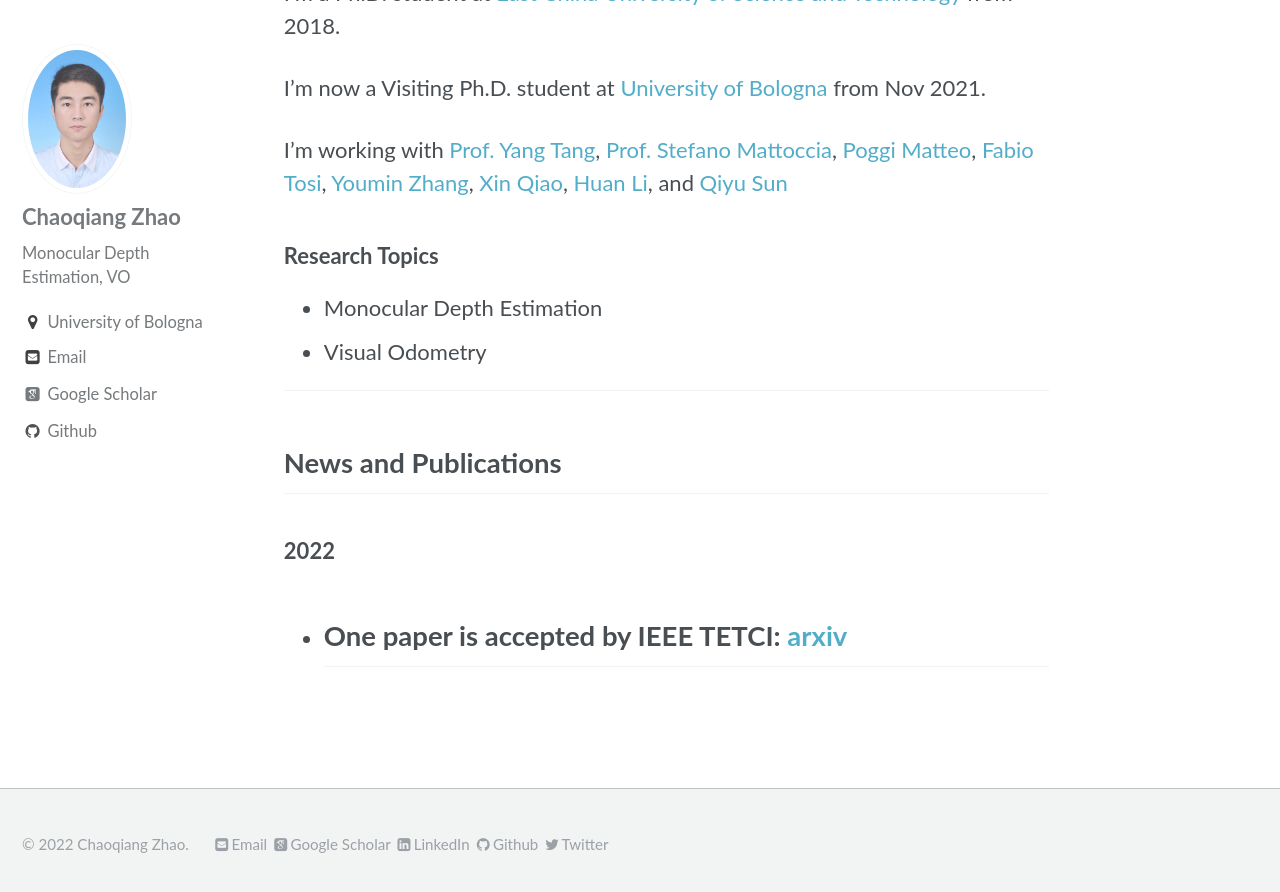
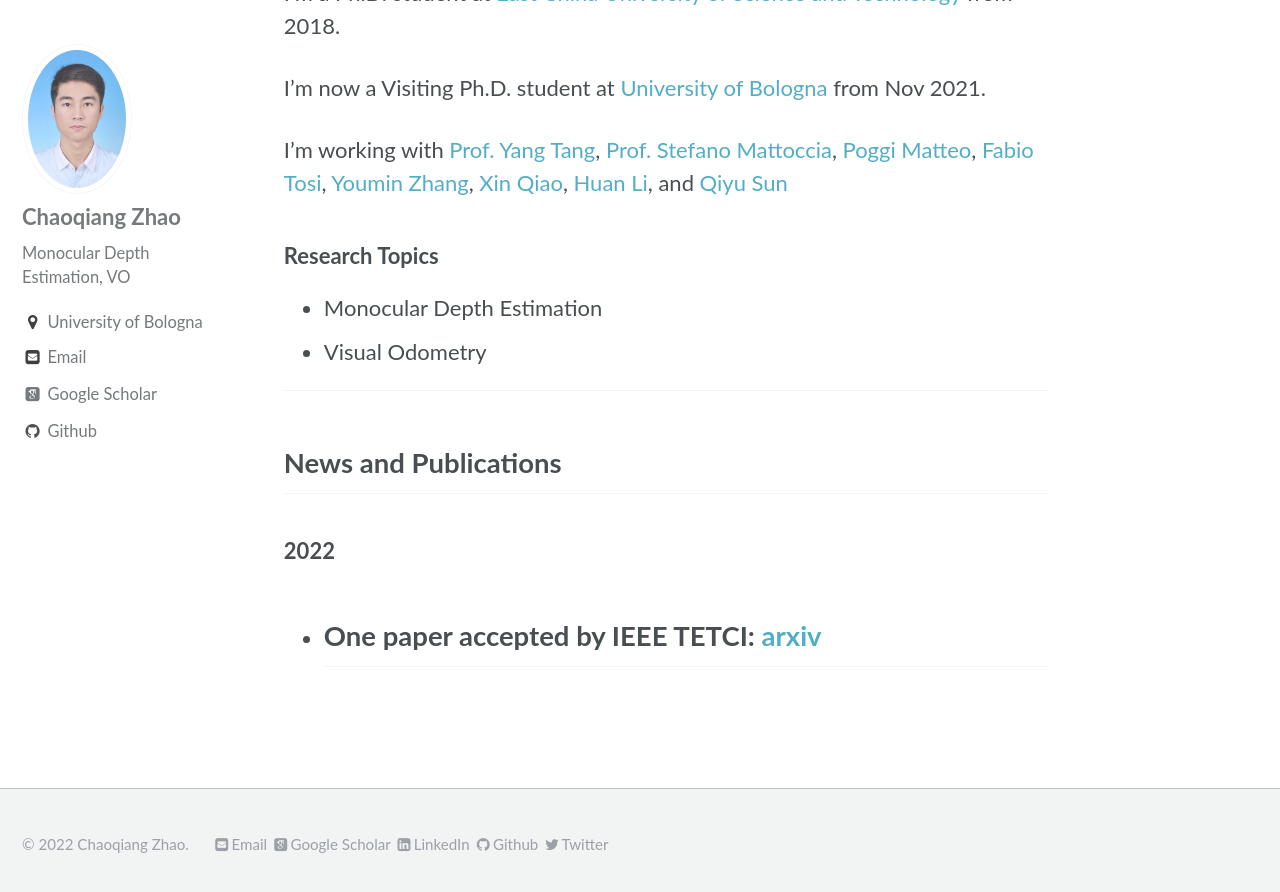
Before and after one commit to zxcqlf/zxcqlf.github.io, a Jekyll site: the page built from _pages/home.md, in a window 1280 px wide and 900 px high, scrolled down 979 px. Shown: the top 892 px of the window. Built offline with Jekyll 4.4.1, drawn with Linux system fonts in a browser that asks for light colours; some web fonts are replaced.

```diff
--- a/_pages/home.md
+++ b/_pages/home.md
@@ -33,6 +33,5 @@ I'm working with [Prof. Yang Tang](http://www.ytangecust.com/), [Prof. Stefano M
 ## News and Publications
 
 ### 2022
-
-* One paper is accepted by IEEE TETCI: [arxiv](https://arxiv.org/pdf/2107.13137.pdf)
+* One paper accepted by IEEE TETCI: [arxiv](https://arxiv.org/pdf/2107.13137.pdf)
 ---
```
